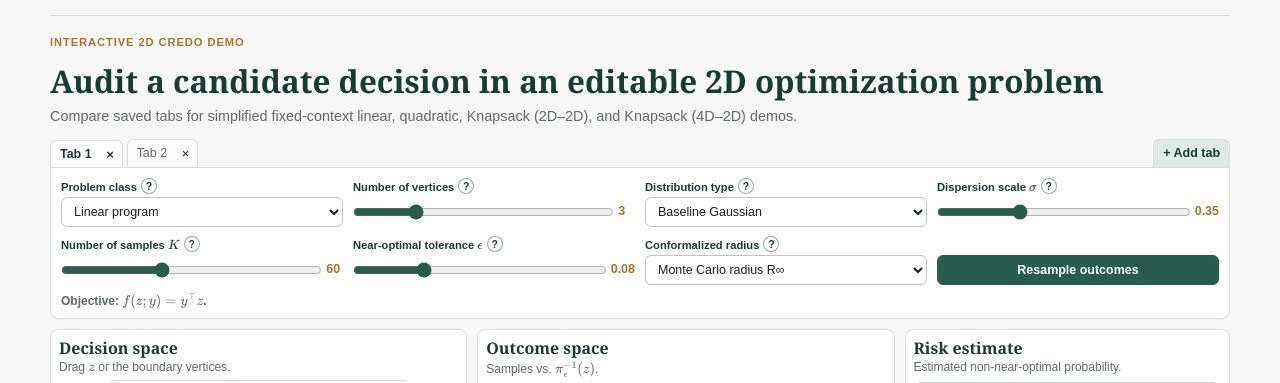
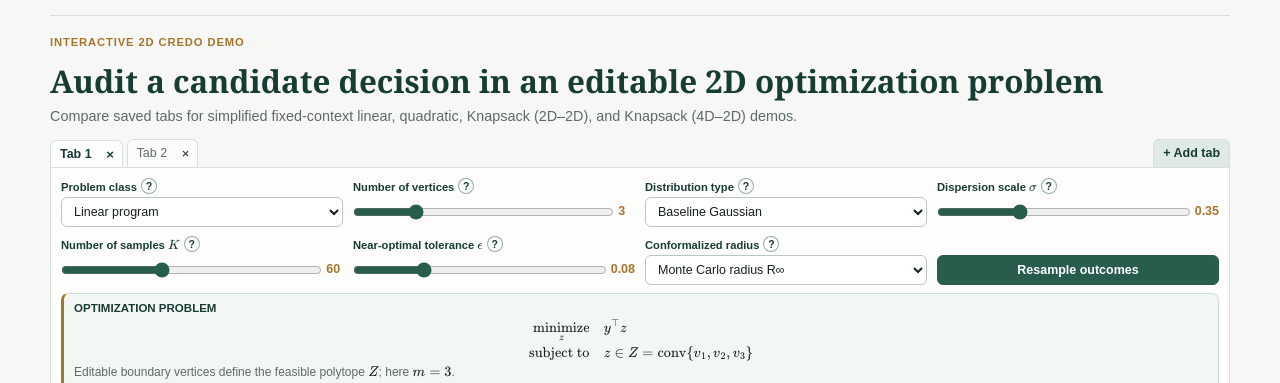
Before and after one commit to YidaXu04/credo-website, a plain HTML site: page index.html in a window 1280 px wide. Shown: the part 284-667 px from the top of the page. Drawn offline with nearby package versions, Linux system fonts and the light colour scheme.

Commit message:
Add optimization formulation display

```diff
--- a/index.html
+++ b/index.html
@@ -173,7 +173,18 @@
               <button class="control-button" id="demo-resample" type="button">Resample outcomes</button>
             </div>
           </div>
-          <p class="objective-note" id="demo-objective-note">Objective: \(f(z;y)=y^\top z\).</p>
+          <section class="objective-note formulation-block" id="demo-objective-note" aria-labelledby="demo-formulation-heading">
+            <h3 id="demo-formulation-heading">Optimization problem</h3>
+            <div class="formulation-body" id="demo-formulation-body">
+              \[
+              \begin{aligned}
+              \underset{z}{\operatorname{minimize}}\quad & y^\top z\\
+              \text{subject to}\quad & z \in Z = \operatorname{conv}\{v_1, v_2, v_3\}
+              \end{aligned}
+              \]
+              Editable boundary vertices define the feasible polytope \(Z\); here \(m=3\).
+            </div>
+          </section>
           <details class="q-controls" id="demo-q-controls" hidden>
             <summary>
               <span>Customize \(Q\)</span>
--- a/script.js
+++ b/script.js
@@ -63,6 +63,7 @@ document.addEventListener("DOMContentLoaded", () => {
     epsilonValue: document.getElementById("demo-epsilon-value"),
     mode: document.getElementById("demo-mode"),
     objectiveNote: document.getElementById("demo-objective-note"),
+    formulationBody: document.getElementById("demo-formulation-body"),
     qControls: document.getElementById("demo-q-controls"),
     qSettingLabel: document.getElementById("demo-q-setting-label"),
     q11: document.getElementById("demo-q11"),
@@ -148,8 +149,7 @@ document.addEventListener("DOMContentLoaded", () => {
   let currentDecisionView = null;
   let currentOutcomeView = null;
   let openTooltipTrigger = null;
-  let renderedProblemClass = "";
-  let renderedQKey = "";
+  let renderedFormulationKey = "";
   let rawQInput = makePaperQ();
   let activeQ = makePaperQ();
   let qpCandidateCache = {
@@ -645,27 +645,99 @@ document.addEventListener("DOMContentLoaded", () => {
 
   function updateProblemClassMath(problemClass, q) {
     const qKey = makeQKey(q);
-    if (renderedProblemClass === problemClass && renderedQKey === qKey) {
-      return;
-    }
-    renderedProblemClass = problemClass;
-    renderedQKey = qKey;
-
+    const vertexCount = boundaryVertices.length;
+    const formulationKey = [
+      problemClass,
+      problemClass === problemClasses.quadratic ? qKey : "",
+      problemClass === problemClasses.linear || problemClass === problemClasses.quadratic ? vertexCount : ""
+    ].join("::");
+    if (renderedFormulationKey === formulationKey) {
+      return;
+    }
+    renderedFormulationKey = formulationKey;
+
+    controls.formulationBody.textContent = buildOptimizationFormulation(problemClass, q, vertexCount);
+    outcomeSubtitle.textContent = getOutcomeSubtitle(problemClass);
+
+    typesetDynamicMath([controls.formulationBody, outcomeSubtitle]);
+  }
+
+  function buildOptimizationFormulation(problemClass, q, vertexCount) {
     if (problemClass === problemClasses.quadratic) {
-      controls.objectiveNote.textContent = `Objective: \\(f(z;y)=\\frac{1}{2}z^\\top Qz+y^\\top z\\), \\(Q=\\begin{bmatrix}${formatQValue(q.q11)} & ${formatQValue(q.q12)}\\\\${formatQValue(q.q12)} & ${formatQValue(q.q22)}\\end{bmatrix}\\). Inverse region and inner-ball distance are numerically approximated.`;
-      outcomeSubtitle.textContent = "Samples vs. numerically approximated \\(\\pi_{\\epsilon}^{-1}(z)\\).";
-    } else if (problemClass === problemClasses.binaryKnapsack) {
-      controls.objectiveNote.textContent = "Knapsack (2D–2D): maximize \\(V(z;y)=y^\\top z\\), subject to \\(2z_1+3z_2\\leq 3\\), \\(z\\in\\{0,1\\}^2\\). Feasible 2D binary decisions are enumerated exactly.";
-      outcomeSubtitle.textContent = "Samples vs. the exact inverse \\(\\epsilon\\)-near-optimal region for the selected 2D binary decision.";
-    } else if (problemClass === problemClasses.binaryKnapsack4d) {
-      controls.objectiveNote.textContent = "Knapsack (4D–2D): choose \\(z\\in\\{0,1\\}^4\\), weights \\(w=(2,3,4,5)\\), capacity \\(C=6\\). Item values are affine functions of \\(y\\in\\mathbb{R}^2\\), and feasible 4D decisions are enumerated exactly by bitmask.";
-      outcomeSubtitle.textContent = "Samples vs. the exact inverse \\(\\epsilon\\)-near-optimal region for the selected 4D binary decision.";
-    } else {
-      controls.objectiveNote.textContent = "Objective: \\(f(z;y)=y^\\top z\\).";
-      outcomeSubtitle.textContent = "Samples vs. \\(\\pi_{\\epsilon}^{-1}(z)\\).";
-    }
-
-    typesetDynamicMath([controls.objectiveNote, outcomeSubtitle]);
+      return [
+        "\\[",
+        "\\begin{aligned}",
+        "\\underset{z}{\\operatorname{minimize}}\\quad & \\frac{1}{2}z^\\top Qz + y^\\top z\\\\",
+        `\\text{subject to}\\quad & z \\in Z = ${formatVertexConvexHull(vertexCount)}\\\\`,
+        `\\text{with}\\quad & Q = \\begin{bmatrix}${formatQValue(q.q11)} & ${formatQValue(q.q12)}\\\\${formatQValue(q.q12)} & ${formatQValue(q.q22)}\\end{bmatrix}`,
+        "\\end{aligned}",
+        "\\]",
+        `Editable boundary vertices define the feasible polytope \\(Z\\); here \\(m=${vertexCount}\\). Inverse region and inner-ball distance are numerically approximated.`
+      ].join("\n");
+    }
+
+    if (problemClass === problemClasses.binaryKnapsack) {
+      return [
+        "\\[",
+        "\\begin{aligned}",
+        "\\underset{z\\in\\{0,1\\}^2}{\\operatorname{maximize}}\\quad & y^\\top z\\\\",
+        `\\text{subject to}\\quad & ${formatKnapsackCapacityConstraint(knapsackWeights, knapsackCapacity)}\\\\`,
+        "& y\\in\\mathbb{R}^2",
+        "\\end{aligned}",
+        "\\]",
+        "Feasible 2D binary decisions are enumerated exactly."
+      ].join("\n");
+    }
+
+    if (problemClass === problemClasses.binaryKnapsack4d) {
+      const itemFunctions = knapsack4dItemValues
+        .map((_, index) => `\\(${makeKnapsack4dItemFormula(index, ["y_1", "y_2"], true)}\\)`)
+        .join("; ");
+      return [
+        "\\[",
+        "\\begin{aligned}",
+        "\\underset{z\\in\\{0,1\\}^4}{\\operatorname{maximize}}\\quad & \\sum_{i=1}^{4} z_i v_i(y)\\\\",
+        `\\text{subject to}\\quad & ${formatKnapsackCapacityConstraint(knapsack4dWeights, knapsack4dCapacity)}\\\\`,
+        "& y\\in\\mathbb{R}^2",
+        "\\end{aligned}",
+        "\\]",
+        `Item values: ${itemFunctions}. Feasible 4D decisions are enumerated exactly by bitmask.`
+      ].join("\n");
+    }
+
+    return [
+      "\\[",
+      "\\begin{aligned}",
+      "\\underset{z}{\\operatorname{minimize}}\\quad & y^\\top z\\\\",
+      `\\text{subject to}\\quad & z \\in Z = ${formatVertexConvexHull(vertexCount)}`,
+      "\\end{aligned}",
+      "\\]",
+      `Editable boundary vertices define the feasible polytope \\(Z\\); here \\(m=${vertexCount}\\).`
+    ].join("\n");
+  }
+
+  function getOutcomeSubtitle(problemClass) {
+    if (problemClass === problemClasses.quadratic) {
+      return "Samples vs. numerically approximated \\(\\pi_{\\epsilon}^{-1}(z)\\).";
+    }
+    if (problemClass === problemClasses.binaryKnapsack) {
+      return "Samples vs. the exact inverse \\(\\epsilon\\)-near-optimal region for the selected 2D binary decision.";
+    }
+    if (problemClass === problemClasses.binaryKnapsack4d) {
+      return "Samples vs. the exact inverse \\(\\epsilon\\)-near-optimal region for the selected 4D binary decision.";
+    }
+    return "Samples vs. \\(\\pi_{\\epsilon}^{-1}(z)\\).";
+  }
+
+  function formatVertexConvexHull(vertexCount) {
+    const vertices = vertexCount <= 4
+      ? Array.from({ length: vertexCount }, (_, index) => `v_${index + 1}`).join(", ")
+      : `v_1, \\ldots, v_{${vertexCount}}`;
+    return `\\operatorname{conv}\\{${vertices}\\}`;
+  }
+
+  function formatKnapsackCapacityConstraint(weights, capacity) {
+    return `${weights.map((weight, index) => `${weight}z_${index + 1}`).join(" + ")}\\leq ${capacity}`;
   }
 
   function typesetDynamicMath(elements) {
@@ -1780,11 +1852,12 @@ document.addEventListener("DOMContentLoaded", () => {
     scheduleRender();
   }
 
-  function makeKnapsack4dItemFormula(index) {
+  function makeKnapsack4dItemFormula(index, variables = ["y1", "y2"], useLatexSubscript = false) {
     const itemValue = knapsack4dItemValues[index];
-    const y1 = formatSignedTerm(itemValue.coeff[0], "y1", true);
-    const y2 = formatSignedTerm(itemValue.coeff[1], "y2", true);
-    return `v${index + 1}(y) = ${formatKnapsack4dBase(itemValue.base)} ${y1} ${y2}`;
+    const y1 = formatSignedTerm(itemValue.coeff[0], variables[0], true);
+    const y2 = formatSignedTerm(itemValue.coeff[1], variables[1], true);
+    const itemName = useLatexSubscript ? `v_${index + 1}` : `v${index + 1}`;
+    return `${itemName}(y) = ${formatKnapsack4dBase(itemValue.base)} ${y1} ${y2}`;
   }
 
   function formatKnapsack4dBase(value) {
--- a/style.css
+++ b/style.css
@@ -612,14 +612,47 @@ h3 {
 }
 
 .objective-note {
-  margin: 7px 0 0;
+  margin: 8px 0 0;
   max-width: 100%;
+  padding: 8px 10px;
+  overflow-x: auto;
+  border: 1px solid rgba(40, 92, 77, 0.18);
+  border-left: 3px solid var(--gold);
+  border-radius: 7px;
+  background: rgba(238, 243, 239, 0.68);
   color: var(--muted);
   font-family: Arial, Helvetica, sans-serif;
   font-size: 0.75rem;
-  font-weight: 700;
   line-height: 1.25;
   overflow-wrap: anywhere;
+}
+
+.objective-note h3 {
+  margin: 0 0 4px;
+  color: var(--accent-dark);
+  font-family: Arial, Helvetica, sans-serif;
+  font-size: 0.72rem;
+  font-weight: 800;
+  line-height: 1.15;
+  text-transform: uppercase;
+}
+
+.formulation-body {
+  min-width: 0;
+  max-width: 100%;
+  color: var(--muted);
+}
+
+.formulation-body mjx-container[jax="CHTML"][display="true"] {
+  margin: 0.18em 0 0.28em;
+  overflow-x: auto;
+  overflow-y: hidden;
+  color: var(--ink);
+  font-size: 0.94em;
+}
+
+.formulation-body mjx-container[jax="CHTML"]:not([display="true"]) {
+  color: var(--ink);
 }
 
 .q-controls {
```
Also changed, not shown: 1 other file.
